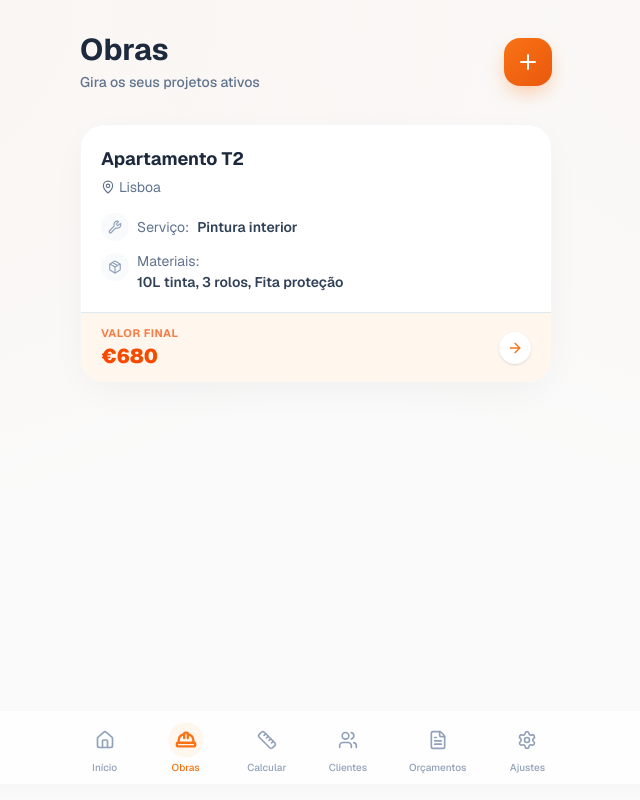
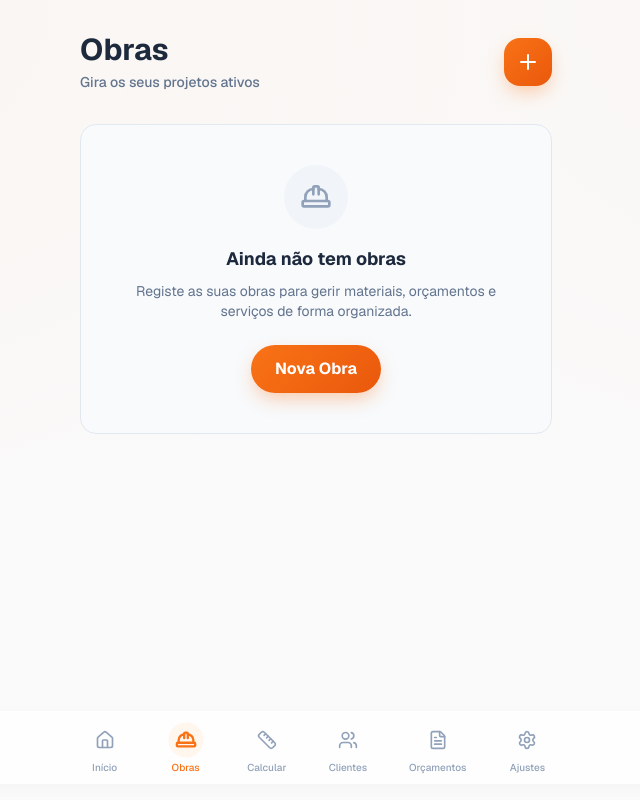
Before and after one commit to ryanasafebusiness/obra, a Next.js app: page /obras in a window 1280 px wide. Shown: the whole page, without its empty margins (324-964 px from the left). Built offline with nearby package versions, Linux system fonts and the light colour scheme; no server answers; the database is empty.

Commit message:
fix: remove mock data from obras list page

```diff
--- a/src/app/(app)/obras/page.tsx
+++ b/src/app/(app)/obras/page.tsx
@@ -1,6 +1,6 @@
 import Link from 'next/link'
 import { createClient } from '@/lib/supabase/server'
-import { Plus, MapPin, Wrench, Package, ArrowRight } from 'lucide-react'
+import { Plus, MapPin, Wrench, Package, ArrowRight, HardHat } from 'lucide-react'
 import type { Project } from '@/types/database'
 
 type ProjectWithRelations = Project & {
@@ -115,53 +115,15 @@ export default async function ObrasPage() {
             )
           })
         ) : (
-          /* Mock Data based on user prompt if no projects */
-          <div className="block floating-card overflow-hidden hover:border-primary/30 transition-all card-hover animate-slide-up" style={{ animationDelay: '0.1s' }}>
-            <div className="p-5">
-              <div className="flex items-start justify-between mb-3">
-                <div>
-                  <h3 className="text-lg font-bold text-slate-800">Apartamento T2</h3>
-                  <p className="text-sm text-slate-500 flex items-center gap-1 mt-1">
-                    <MapPin className="w-3.5 h-3.5" />
-                    Lisboa
-                  </p>
-                </div>
-              </div>
-
-              <div className="space-y-2.5 mt-4">
-                <div className="flex items-center gap-2 text-sm">
-                  <div className="w-7 h-7 rounded-lg bg-slate-50 flex items-center justify-center flex-shrink-0">
-                    <Wrench className="w-3.5 h-3.5 text-slate-400" />
-                  </div>
-                  <span className="text-slate-500">Serviço:</span>
-                  <span className="font-semibold text-slate-700">Pintura interior</span>
-                </div>
-
-                <div className="flex items-start gap-2 text-sm">
-                  <div className="w-7 h-7 rounded-lg bg-slate-50 flex items-center justify-center flex-shrink-0 mt-0.5">
-                    <Package className="w-3.5 h-3.5 text-slate-400" />
-                  </div>
-                  <div>
-                    <span className="text-slate-500">Materiais:</span>
-                    <p className="font-semibold text-slate-700 mt-0.5 leading-snug">
-                      10L tinta, 3 rolos, Fita proteção
-                    </p>
-                  </div>
-                </div>
-              </div>
+          <div className="text-center p-10 bg-slate-50 border border-slate-100 rounded-2xl">
+            <div className="w-16 h-16 bg-slate-100 text-slate-400 rounded-full flex items-center justify-center mx-auto mb-4">
+              <HardHat className="w-8 h-8" />
             </div>
-
-            <div className="bg-orange-50 px-5 py-3 border-t border-orange-100 flex items-center justify-between">
-              <div>
-                <p className="text-[11px] text-orange-600/70 font-bold uppercase tracking-wider">Valor Final</p>
-                <p className="text-xl font-black text-orange-600">
-                  €680
-                </p>
-              </div>
-              <div className="w-8 h-8 rounded-full bg-white flex items-center justify-center text-primary shadow-sm">
-                <ArrowRight className="w-4 h-4" />
-              </div>
-            </div>
+            <h3 className="text-lg font-bold text-slate-800 mb-2">Ainda não tem obras</h3>
+            <p className="text-sm text-slate-500 mb-6">Registe as suas obras para gerir materiais, orçamentos e serviços de forma organizada.</p>
+            <Link href="/obras/nova" className="inline-block px-6 py-3 rounded-full btn-primary-gradient font-bold shadow-md text-white">
+              Nova Obra
+            </Link>
           </div>
         )}
       </div>
```
